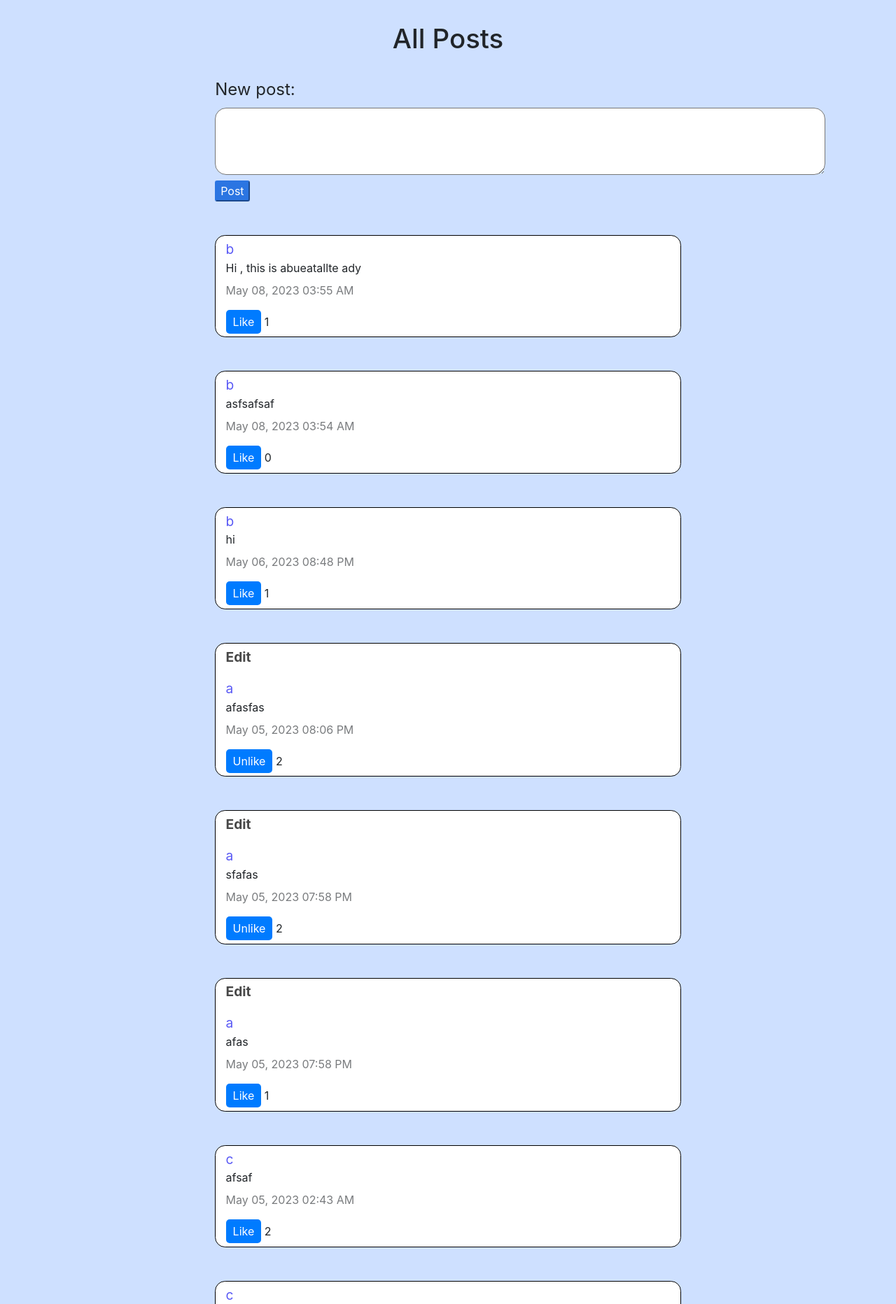
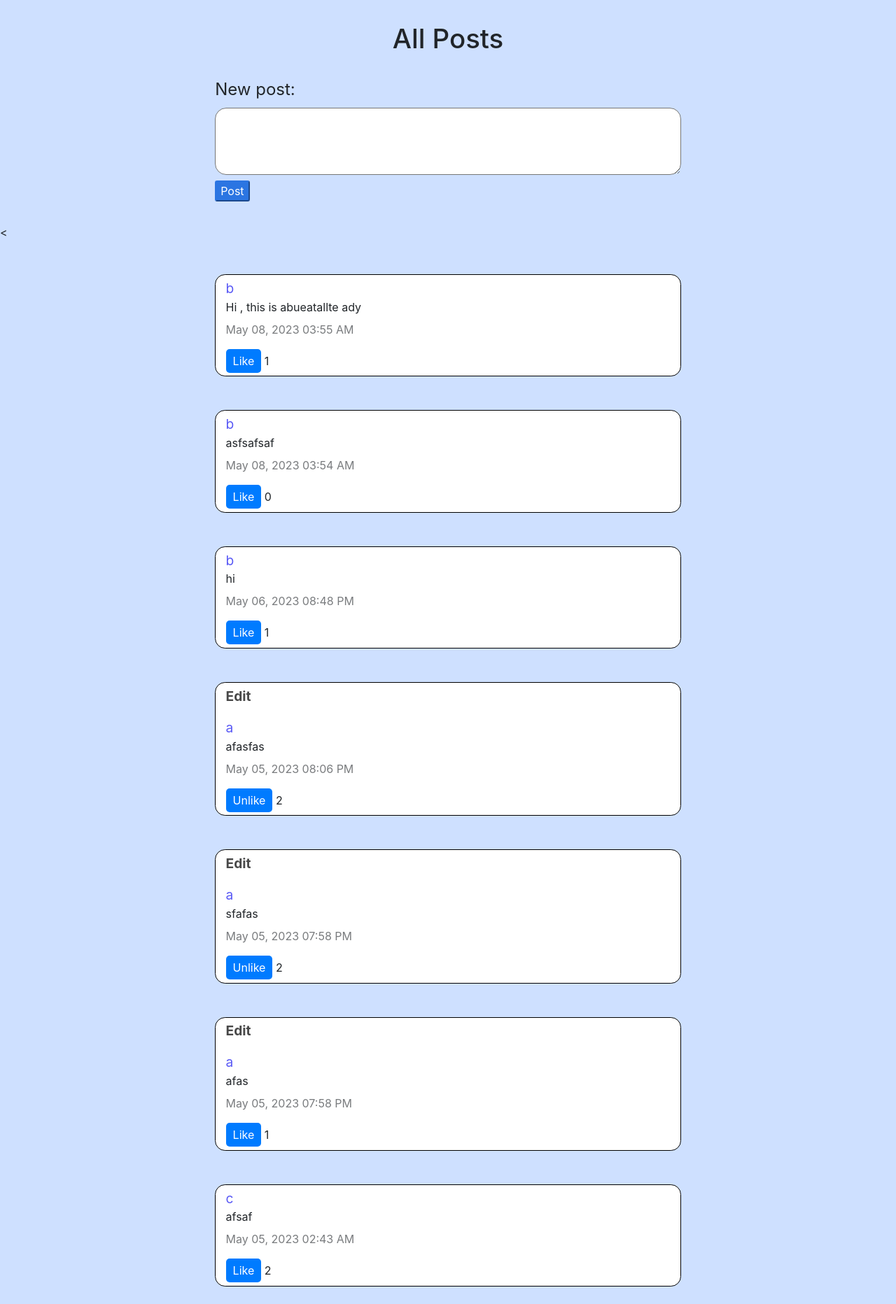
Before and after one commit to bartu405/network, a Django app: page / in a window 1280 px wide. Shown: the part 56-1920 px from the top of the page at 70% size. Run offline with Django 3.2, Linux system fonts and the light colour scheme; a user stored in the database is signed in; data comes from the database, SQL or seed files in the repository; some libraries are stand-ins or nearby versions.

Commit message:
Update Textarea

```diff
--- a/network/templates/network/index.html
+++ b/network/templates/network/index.html
@@ -6,7 +6,7 @@
         <h2 style="text-align: center; font-size: 2.4rem;" >All Posts</h2>
 
         {% if user.is_authenticated %}
-            <div>
+
 
 
             <form action="{% url 'newPost' %}" method="POST" class="form" style="margin-left: 24%; margin-right: 24% ">
@@ -15,7 +15,7 @@
                 <input type="submit" value="Post">
             </form>
 
-            </div>
+            <
         {% endif %}
 
         <div id="posts">
--- a/network/views.py
+++ b/network/views.py
@@ -17,7 +17,7 @@ from django.core.paginator import Paginator
 
 class NewPost(forms.Form):
     New_Post = forms.CharField(widget=forms.Textarea(attrs={'name':'b',
-                                                        'style': 'height: 6rem; width: 54.5rem; display:block; border-radius:1rem; padding: 10px; font-size: 16px;'}))
+                                                        'style': 'height: 6rem; width: 100%; display:block; border-radius:1rem; padding: 10px; font-size: 16px;'}))
 
 
 def index(request):
```
